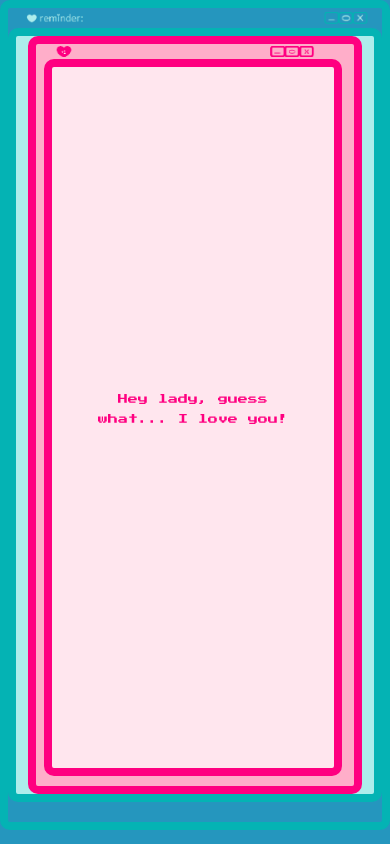
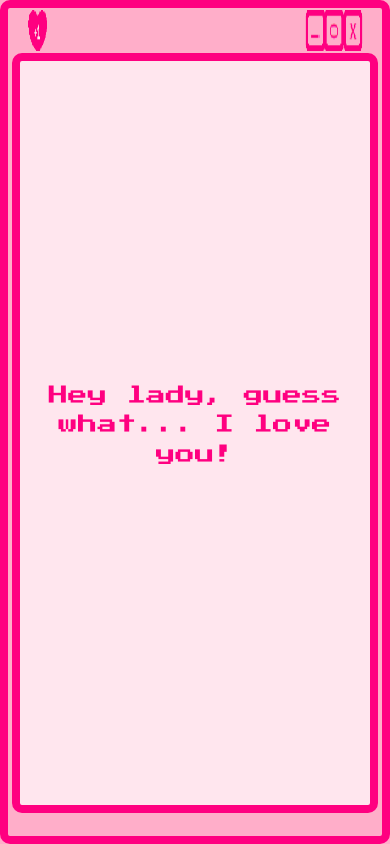
Before and after one commit to scampcoder/iloveyouashley, a plain HTML site: page index.html in a window 390 px wide. Drawn offline with nearby package versions, Linux system fonts and the light colour scheme.

Commit message:
testing one window approach

```diff
--- a/index.html
+++ b/index.html
@@ -17,21 +17,10 @@
     <title>I Love You, Ashley Linder!</title>
   </head>
   <body>
-    <div id="outer-body" class="container">
-       <div class="row">
-        <img id="blue-border-img"  class="col-12" src="bluetopborder.png" />
-        <div id="inner-body" class="col-12">
-            <div id="outer-compliment" class="container">
-                <div class="row main-box">
-                    <img id="pink-border-img"  class="col-12" src="pinktopborder.png"/>
-                    <div id="inner-compliment" class="col-11">
-                        <p id="compliment" class="col-12">Compliment text to go here</p>
-                    </div>
-                </div>
-            </div>
-        </div>
-       </div>
-    </div>
+      <img src="pinktopborder.png" class="border-img"/>
+          <div id="inner-compliment" >
+              <p id="compliment" class="">Compliment text to go here</p>
+          </div>
     <script src="https://cdn.jsdelivr.net/npm/bootstrap@5.1.3/dist/js/bootstrap.bundle.min.js" integrity="sha384-ka7Sk0Gln4gmtz2MlQnikT1wXgYsOg+OMhuP+IlRH9sENBO0LRn5q+8nbTov4+1p" crossorigin="anonymous"></script>
     <script src="index.js"></script>
   </body>
--- a/index.js
+++ b/index.js
@@ -96,10 +96,9 @@ function getCompliment() {
             console.log("image found")
             complimentTxt.innerHTML = compliment.text
             image.src = compliment.image;
-            image.className = "image col-6";
+            image.className = "image";
             complimentBox.appendChild(image)
         } else {
-            console.log("image not found")
             complimentTxt.innerHTML = compliment.text
         }
     }
--- a/styles.css
+++ b/styles.css
@@ -1,48 +1,19 @@
 body {
-    background-color: #2596be;
-    border: 8px solid #04b3b4;
+    border: .5rem solid #ff0080;
     border-radius: 10px;
-    margin: 0;
+    background-color: #ffaec9;
+    text-align: center;
+    height: 100vh;
+    width: 100vw;
 }
 
-#outer-body {
+
+.border-img {
+    margin: 0.5%;
+    height: 5%;
+    width: 95%;
 }
 
-#inner-body {
-    background-color: rgba(173,237,236,255);
-    margin-top: 0px;
-    border-radius: 10px;
-    border: 8px solid #04b3b4;
-    border-radius: 10px;
-    margin-bottom: 20px;
-    max-height: fit-content;
-    min-height: 90vh;
-}
-
-.main-box {
-    width: 100%;
-}
-
-#blue-border-img {
-    height: auto;
-    width: 100%;
-    margin: 1% 0;
-}
-
-#outer-compliment {
-    background-color: #ffaec9;
-    border: .5rem solid #ff0080;
-    border-radius: 10px;
-    text-align: center;
-    width: 80%;
-    margin-top: 10vh;
-    margin-bottom: 10vh;
-}
-
-#pink-border-img {
-    margin: 2px;
-    height: 5%;
-}
 
 #inner-compliment {
     border: .5rem solid #ff0080;
@@ -50,36 +21,22 @@ body {
     background-color: #ffe6ee;
     color: rgb(255, 0, 128);
     font-family: 'Press Start 2P', cursive;
-    font-size: large;
-    margin: 10px 10px;
     margin-top: 0;
     display: flex;
     flex-direction: column;
     justify-content: center;
     align-items: center;
-    padding: 10%;
-    width: 100%;
+    height: 90vh;
+    margin: 1%;
+    margin-top: 0;
+    padding: auto 10%;
 }
 
+#compliment {
+    font-size: 5vmin;
+}
 
-@media (max-width: 500px) {
-    #outer-compliment {
-        height: 100%;
-        width: 100%;
-        margin: 0;
-        padding: 0 10px;
-    }
-
-    #inner-compliment {
-        height: 85vh;
-        display: flex;
-        flex-direction: column;
-        justify-content: center;
-        align-items: center;
-    }
-
-    #compliment {
-        font-size: x-small;
-        line-height: 20px;
-    }
+.image {
+    height: auto;
+    width: 40vmin;
 }
```
Also changed, not shown: compliments.js (deleted, +0 -89 lines), bluetopborder.png (deleted), smallwindow.png (deleted), window1.2.png (deleted), window1.png (deleted).
